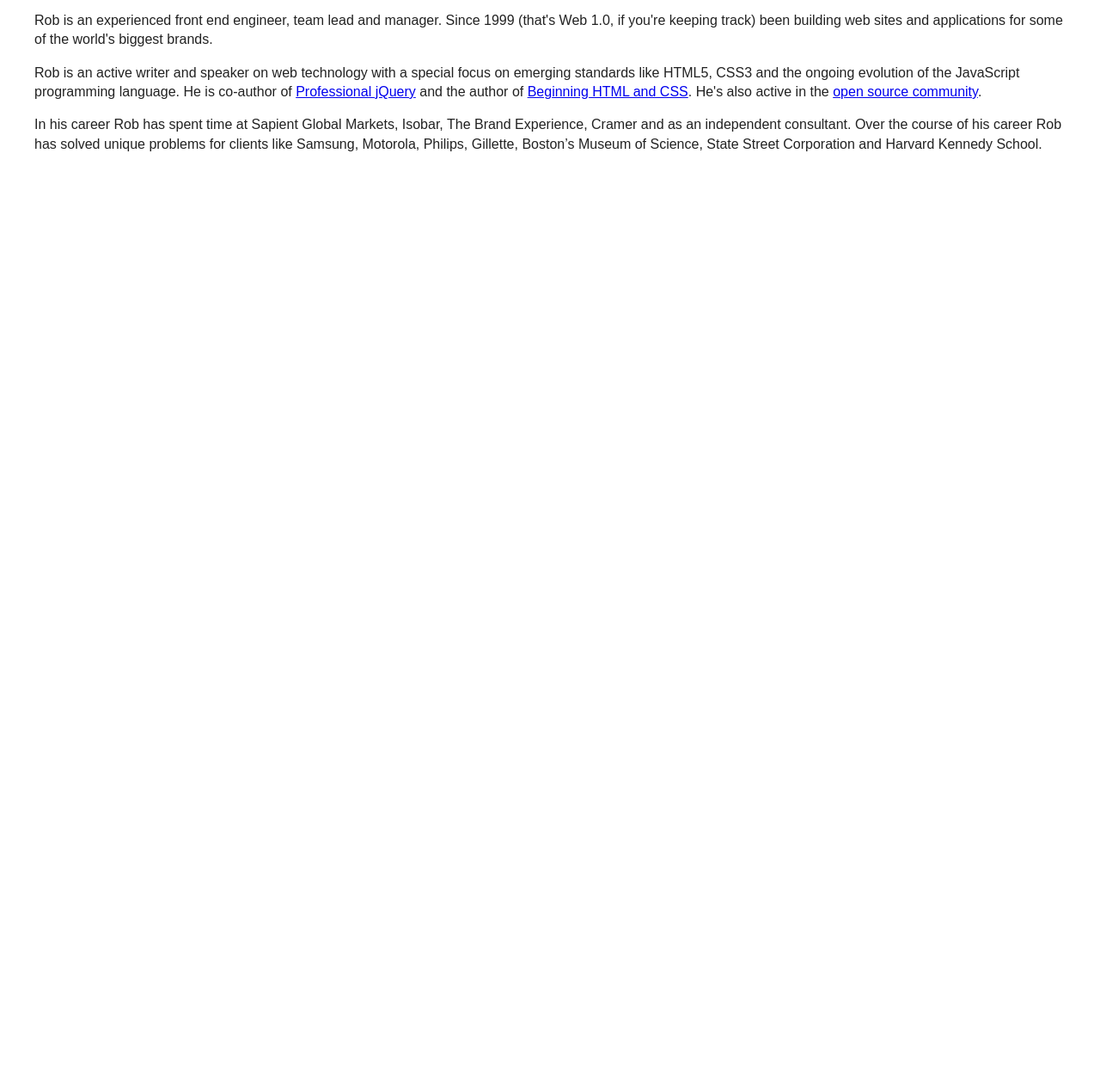
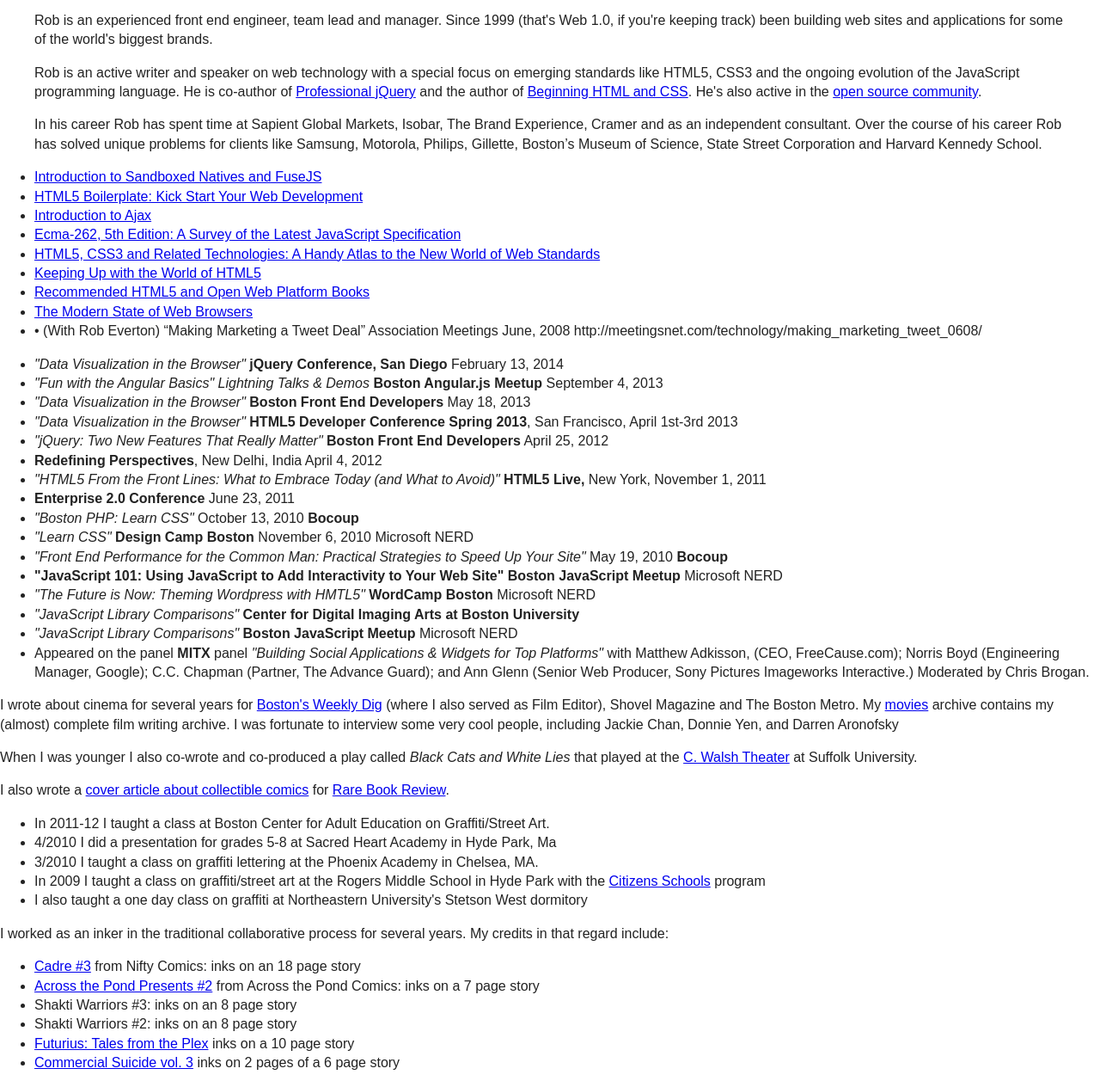
Before and after one commit to roblarsen/roblarsen.org, a plain HTML site: page index.html in a window 1280 px wide. Shown: the part 1046-2310 px from the top of the page at 86% size. Before the commit the page ends 1241 px from the top, so only its background shows below. Drawn offline with Linux system fonts and the light colour scheme.

Commit message:
updated content

```diff
--- a/content/tech-presentations.html
+++ b/content/tech-presentations.html
@@ -1,23 +1,18 @@
 <ul class="square">
-<li>'Data Visualization in the Browser" jQuery Conference, San Diego February 13, 2014</li>
-<li>"Fun with the Angular Basics" Lightning Talks &amp; Demos, Boston Angular.js Meetup September 4, 2013</li>
-<li>'Data Visualization in the Browser' Boston Front end Developers May 18, 2013
-</li>
-<li>'Data Visualization in the Browser' HTML5 Developer Conference Spring 2013 1st-3rd April 2013</li>
-<li>'jQuery: Two New Features That Really Matter' Boston Front End Developers April 25, 2012
-</li>
-<li>Redefining Perspectives, New Delhi, India April 4, 2012
-</li>
-<li>'HTML5 From the Front Lines: What to Embrace Today (and What to Avoid)' HTML5 Live in New York 2011 November 1, 2011 at the New World Stages
-</li>
- <li>Enterprise 2.0 Conference Boston, MA 20th ' 23rd June 2011</li>
-<li>Boston PHP: Learn CSS October 13 2010 Bocoup</li>
-<li><a href="http://blog.designcampboston.com/?p=467" class="url summary">Design Camp Boston: Learn CSS</a> November 6 Microsoft New England Research & Development Center</li>
-<li>Front End Performance for the Common Man: Practical Strategies to Speed Up Your Site May 19, 2010 Bocoup</li>
-<li>"JavaScript 101: Using JavaScript to Add Interactivity to Your Web Site" Boston JavaScript Meetup at Microsoft New England Research Division</li>
-<li>"The Future is Now: Theming Wordpress with HMTL5" WordCamp Boston. Microsoft New England Research Division</li>
-<li>"JavaScript Library Comparisons" Center for Digital Imaging Arts at Boston University</li>
-<li>"JavaScript Library Comparisons" Boston JavaScript Meetup at Microsoft New England Research Division</li>
-<li>Appeared on the panel MITX  panel "Building Social Applications & Widgets for Top Platforms" with  Matthew Adkisson, (CEO, FreeCause.com); Norris Boyd (Engineering Manager,  Google); C.C. Chapman (Partner, The Advance Guard); and Ann Glenn (Senior Web  Producer, Sony Pictures Imageworks Interactive.) Moderated by Chris Brogan.</li>
-<li>
+<li><em>&quot;Data Visualization in the Browser&quot;</em> <strong>jQuery Conference, San Diego</strong> February 13, 2014</li>
+<li><em>&quot;Fun with the Angular Basics&quot; Lightning Talks &amp; Demos</em> <strong>Boston Angular.js Meetup</strong> September 4, 2013</li>
+<li><em>&quot;Data Visualization in the Browser&quot;</em> <strong>Boston Front End Developers</strong> May 18, 2013 </li>
+<li><em>&quot;Data Visualization in the Browser&quot;</em> <strong>HTML5 Developer Conference Spring 2013</strong>, San Francisco, April 1st-3rd 2013</li>
+<li><em>&quot;jQuery: Two New Features That Really Matter&quot;</em> <strong>Boston Front End Developers</strong> April 25, 2012 </li>
+<li><strong>Redefining Perspectives</strong>, New Delhi, India April 4, 2012 </li>
+<li><em>&quot;HTML5 From the Front Lines: What to Embrace Today (and What to Avoid)&quot;</em> <strong>HTML5 Live,</strong> New York, November 1, 2011 </li>
+ <li><strong>Enterprise 2.0 Conference</strong> June 23, 2011</li>
+<li><em>&quot;Boston PHP: Learn CSS&quot;</em> October 13, 2010 <strong>Bocoup</strong></li>
+<li><em>&quot;Learn CSS&quot;</em> <strong>Design Camp Boston</strong> November 6, 2010 Microsoft NERD</li>
+<li><em>&quot;Front End Performance for the Common Man: Practical Strategies to Speed Up Your Site&quot;</em> May 19, 2010 <strong>Bocoup</strong></li>
+<li><strong>&quot;JavaScript 101: Using JavaScript to Add Interactivity to Your Web Site&quot;</strong> <strong>Boston JavaScript Meetup</strong> Microsoft NERD</li>
+<li><em>&quot;The Future is Now: Theming Wordpress with HMTL5&quot;</em> <strong>WordCamp Boston</strong> Microsoft NERD</li>
+<li><em>&quot;JavaScript Library Comparisons&quot;</em> <strong>Center for Digital Imaging Arts at Boston University</strong></li>
+<li><em>&quot;JavaScript Library Comparisons&quot;</em> <strong>Boston JavaScript Meetup </strong>Microsoft NERD</li>
+<li>Appeared on the panel <strong>MITX</strong> panel <em>&quot;Building Social Applications & Widgets for Top Platforms&quot;</em> with  Matthew Adkisson, (CEO, FreeCause.com); Norris Boyd (Engineering Manager,  Google); C.C. Chapman (Partner, The Advance Guard); and Ann Glenn (Senior Web  Producer, Sony Pictures Imageworks Interactive.) Moderated by Chris Brogan.</li>
 </ul>
--- a/index.html
+++ b/index.html
@@ -14,6 +14,11 @@
       <ng-include src="'content/art-shows.html'"></ng-include>
       <ng-include src="'content/comics.html'"></ng-include>
       <ng-include src="'content/tech-bio.html'"></ng-include>
+      <ng-include src="'content/tech-articles.html'"></ng-include>
+      <ng-include src="'content/tech-presentations.html'"></ng-include>
+      <ng-include src="'content/other-writing.html'"></ng-include>
+      <ng-include src="'content/teaching.html'"></ng-include>
+      <ng-include src="'content/comics.html'"></ng-include>
 
 
     </article>
```
